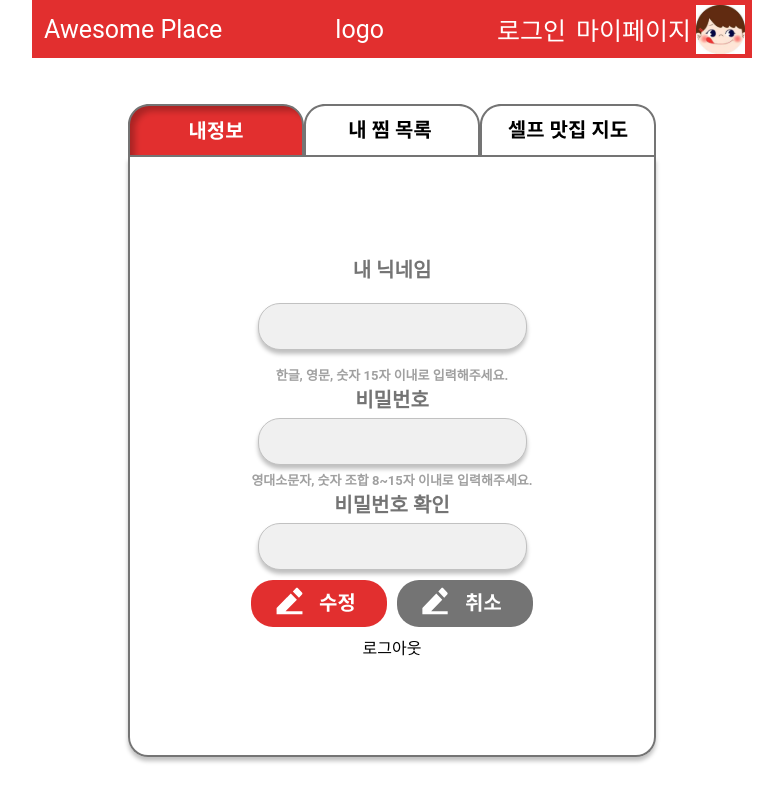
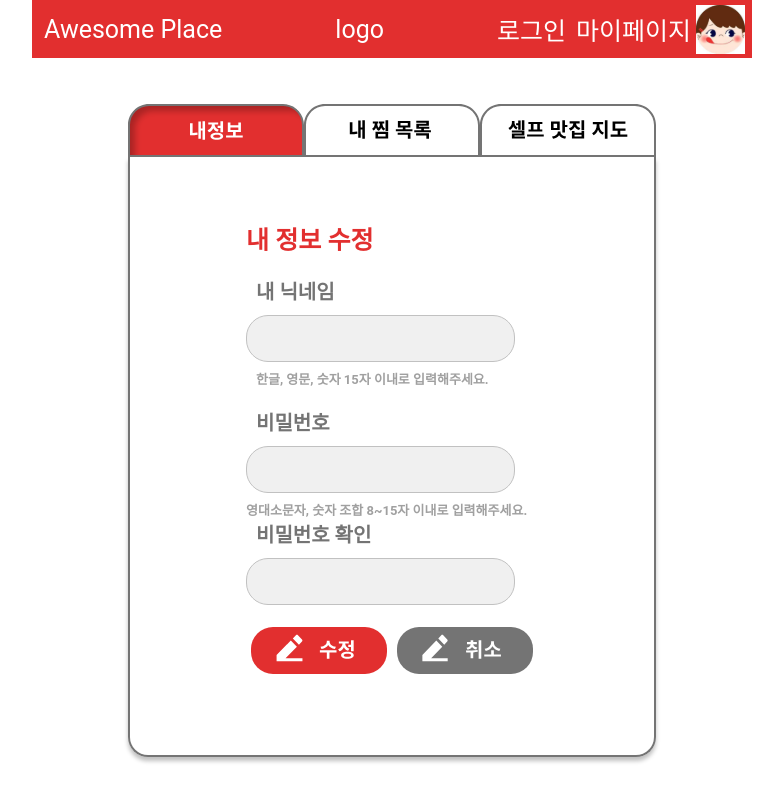
Before and after one commit to Capstone-Awesome-Place-Team/FrontEnd, a React (Create React App) app: page /mypage in a window 1280 px wide. Both pictures are taken after a click on the button 640 px from the left and 482 px from the top of the page. Shown: the whole page, without its empty margins (248-1031 px from the left). Built offline with nearby package versions, Linux system fonts and the light colour scheme.

Commit message:
수정비/활성화에 따른 css처리

```diff
--- a/src/components/mypage/EditProfile.tsx
+++ b/src/components/mypage/EditProfile.tsx
@@ -60,8 +60,7 @@ const Editprofile: React.FC<Edit_info> = (props) => {
     setPwdChekMessage("");
     if (current_pw.length < 1) {
       setPwMessage("8~15자리 영대문자+숫자 조합으로 입력해주세요.");
-    }
-    else if (!PwCheck(current_pw)) {
+    } else if (!PwCheck(current_pw)) {
       setPwMessageColor(false);
       setPwMessage("유효하지않은 비밀번호입니다.");
     } else {
@@ -72,10 +71,9 @@ const Editprofile: React.FC<Edit_info> = (props) => {
   const pwDoubleCheck = (event: React.ChangeEvent<HTMLInputElement>) => {
     const current_pwCheck = event.target.value;
     setPwdCheck(current_pwCheck);
-    if(current_pwCheck.length<1){
-      setPwdChekMessage("")
-    }
-    else if (current_pwCheck === Pwd) {
+    if (current_pwCheck.length < 1) {
+      setPwdChekMessage("");
+    } else if (current_pwCheck === Pwd) {
       setPwdChekMessageColor(true);
       setPwdChekMessage("비밀번호가 동일합니다.");
     } else {
@@ -101,7 +99,7 @@ const Editprofile: React.FC<Edit_info> = (props) => {
   const resetAll = () => {
     setPwd("");
     setChangingNickName("");
-    setPwdCheck("")
+    setPwdCheck("");
     setNickMessageColor(false);
     setPwMessageColor(false);
     setPwdChekMessageColor(false);
@@ -110,14 +108,20 @@ const Editprofile: React.FC<Edit_info> = (props) => {
     setPwMessage("8~15자리 영대문자+숫자 조합으로 입력해주세요.");
     setIsEdit(!isEdit); // 버튼 true/false
   };
-
+  // 나중에 isEdit 부분을 한번에 묶어서 정리할것 너무 각각의 태그조건일대 하는데 결국 내가 수정버튼을 눌렀나 안눌렀나에 따라 달라지는거니
   return (
-    <Container>
+    <Container textAlign={isEdit ? false : true}>
       <Wrap>
-        <div className="nickName">
+        {isEdit ? (
+          <div
+            style={{ color: "#E22F2F", fontSize: "25px", fontWeight: "bold" }}
+          >
+            내 정보 수정
+          </div>
+        ) : null}
         <Label
           htmlFor="nickname"
-            style={{ display: "block", }}
+          style={{ display: "block", margin: "20px 0 0 10px" }}
         >
           내 닉네임
         </Label>
@@ -129,7 +133,7 @@ const Editprofile: React.FC<Edit_info> = (props) => {
               id="nickname"
               defaultValue=""
               onChange={nickNameCheck}
-                style={{ margin: "20px 0 15px" }}
+              style={{ margin: "10px 0 7px" }}
             ></input>
             {changingNickName ? (
               <div
@@ -137,6 +141,7 @@ const Editprofile: React.FC<Edit_info> = (props) => {
                   color: NickMessageColor ? "#59B200" : "#E22F2F",
                   fontSize: "13px",
                   fontWeight: "bold",
+                  margin: "0 0 19px 10px",
                 }}
               >
                 {NickMessage}
@@ -147,6 +152,7 @@ const Editprofile: React.FC<Edit_info> = (props) => {
                   color: "#A0A0A0",
                   fontSize: "13px",
                   fontWeight: "bold",
+                  margin: "0 0 19px 10px",
                 }}
               >
                 {NickMessage}
@@ -174,31 +180,53 @@ const Editprofile: React.FC<Edit_info> = (props) => {
             </div>
           </div>
         )}
-        </div>
+
         {isEdit ? (
           <>
-            <div className="PwdInput">
-              <Label htmlFor="Pwd">비밀번호</Label>
+            <Label htmlFor="Pwd" style={{ margin: "0 0 10px 10px" }}>
+              비밀번호
+            </Label>
             <br />
-              <input type="password" id="Pwd" onChange={pwCheck}></input>
-              { Pwd?
-              <div style={{ color: PwMessageColor ? "#59B200" : "#E22F2F",  fontSize: "13px",
-              fontWeight: "bold", }}>
-                {PwMessage}
-              </div>: <div style={{ color:"#A0A0A0",  fontSize: "13px",
-                    fontWeight: "bold", }}>
+            <input
+              type="password"
+              id="Pwd"
+              onChange={pwCheck}
+              style={{ margin: "10px 0 7px" }}
+            ></input>
+            {Pwd ? (
+              <div
+                style={{
+                  color: PwMessageColor ? "#59B200" : "#E22F2F",
+                  fontSize: "13px",
+                  fontWeight: "bold",
+                  margin: "0 0 20px",
+                }}
+              >
                 {PwMessage}
               </div>
-}
+            ) : (
+              <div
+                style={{
+                  color: "#A0A0A0",
+                  fontSize: "13px",
+                  fontWeight: "bold",
+                }}
+              >
+                {PwMessage}
               </div>
+            )}
+
             <div className="PwdCheckInput">
-              <Label htmlFor="PwdCheck">비밀번호 확인</Label>
+              <Label htmlFor="PwdCheck" style={{ margin: "0 0 0 10px" }}>
+                비밀번호 확인
+              </Label>
               <br />
               <input
                 type="password"
                 id="PwdCheck"
                 onChange={pwDoubleCheck}
                 value={PwdCheck}
+                style={{ margin: "10px 0 7px" }}
               ></input>
               <div style={{ color: PwCheckMessageColor ? "green" : "red" }}>
                 {PwCheckMessage}
@@ -207,7 +235,7 @@ const Editprofile: React.FC<Edit_info> = (props) => {
           </>
         ) : null}
         {isEdit ? (
-          <div>
+          <div style={{ margin: "10px 0" }}>
             <button
               onClick={edit}
               style={{ border: "none", background: "none" }}
@@ -233,7 +261,13 @@ const Editprofile: React.FC<Edit_info> = (props) => {
             <img src={me_edit} alt="edit" />
           </button>
         )}
-        <div>로그아웃</div>
+        {isEdit ? null : ( // 나중에 토큰 여부나 isLogin 리덕스 상태값에 따라 조건한번더 넣어줘야함 로그아웃이 있는지 아니면 없는지
+          <div
+            style={{ color: "#747474", fontSize: "15px", fontWeight: "bold" }}
+          >
+            로그아웃
+          </div>
+        )}
       </Wrap>
     </Container>
   );
@@ -246,7 +280,7 @@ const Wrap = styled.div`
     border: 1px solid #c1c1c1;
     background: #f0f0f0;
     border-radius: 22px;
-    box-shadow: 0 4px 4px rgba(0, 0, 0, 0.25);
+    /* box-shadow: 0 4px 4px rgba(0, 0, 0, 0.25); */
     margin: 5px 0px;
     padding: 0px 10px;
     box-sizing: border-box;
@@ -260,7 +294,8 @@ const Container = styled.div`
   display: flex;
   width: 528px;
   height: 75vh;
-  text-align: center;
+  text-align: ${(props: { textAlign: boolean }) =>
+    props.textAlign ? `center;` : null};
   align-items: center;
   justify-content: center;
   border: 2px solid #747474;
--- a/src/components/mypage/FavoriteList.tsx
+++ b/src/components/mypage/FavoriteList.tsx
@@ -41,10 +41,10 @@ const FavoriteList: React.FC<FavoritePropsType> = (props) => {
       }
 
       result.push(
-        <>
-          <Post key={i} {...list[i]} />
+        <React.Fragment key={i}>
+          <Post {...list[i]} />
           <hr style={{ margin: "10px", border: "1px solid #DDD" }}></hr>
-        </>
+        </React.Fragment>
       );
     }
     return result;
@@ -79,7 +79,7 @@ const FavoriteList: React.FC<FavoritePropsType> = (props) => {
           alt="prev"
           width="16px"
           height="25px"
-          style={{margin:"0 10px"}}
+          style={{ margin: "0 10px" }}
         ></img>
         <img
           src={next}
@@ -87,7 +87,7 @@ const FavoriteList: React.FC<FavoritePropsType> = (props) => {
           alt="next"
           width="16px"
           height="25px"
-          style={{margin:"0 10px"}}
+          style={{ margin: "0 10px" }}
         ></img>
       </div>
     </Container>
```
Lines whose indentation alone changed are shown as unchanged.
